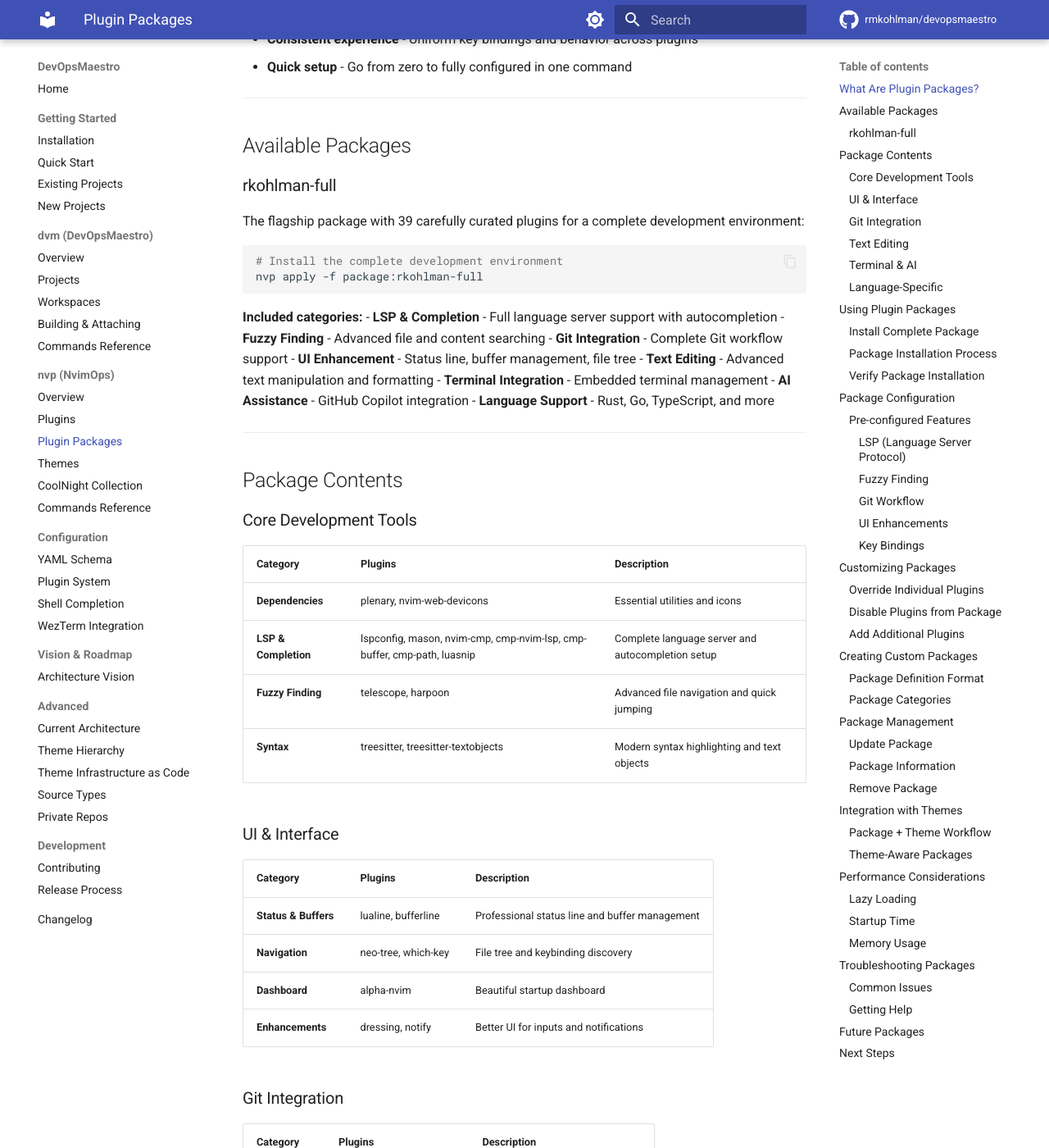
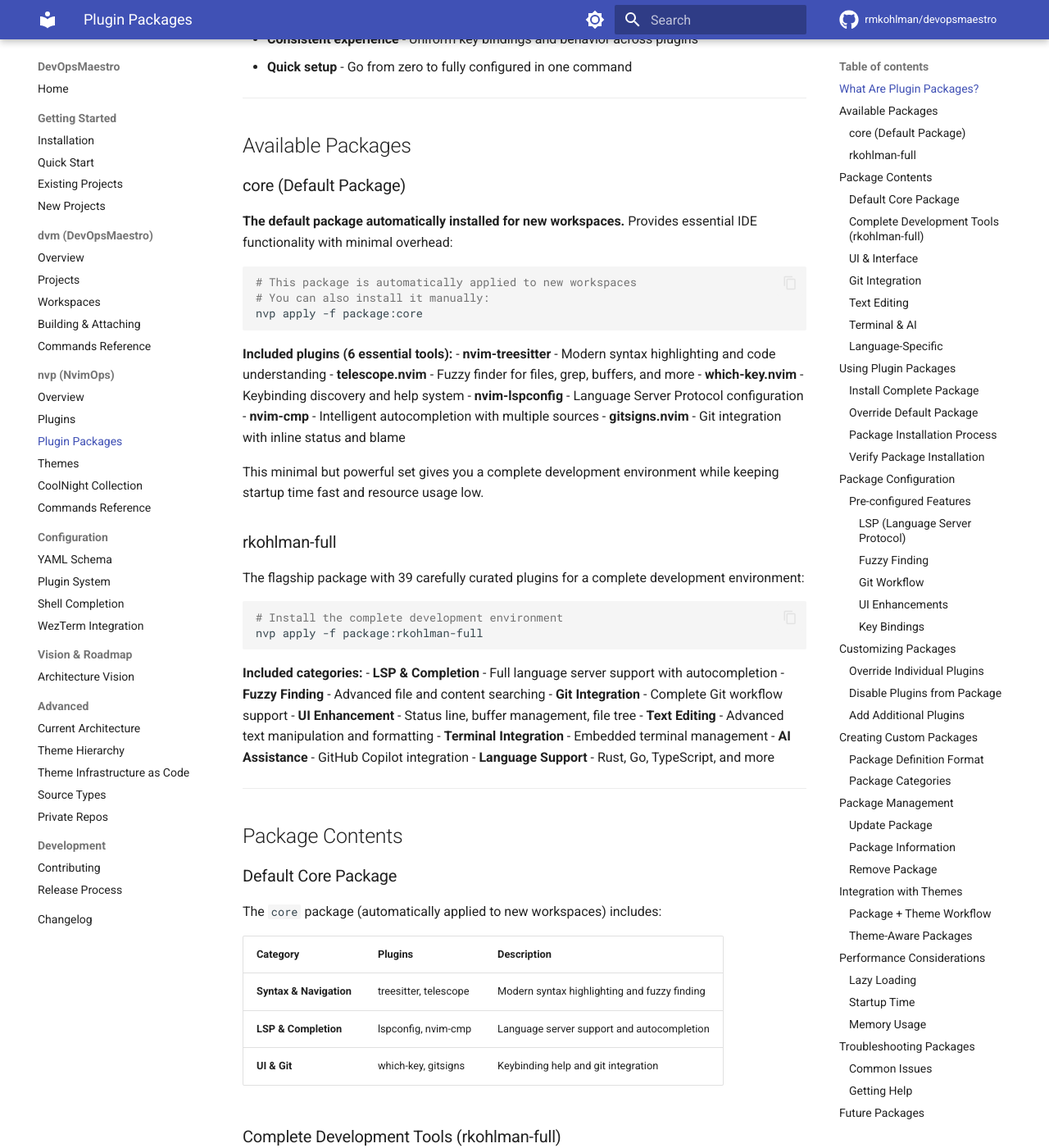
Before and after one commit to rmkohlman/devopsmaestro, an MkDocs documentation site: the page built from docs/nvp/packages.md, in a window 1280 px wide and 1400 px high, scrolled down 447 px. Shown: the whole window at 82% size. Built offline with MkDocs 1.6.1 and Material for MkDocs 9.7.7, drawn with Linux system fonts in a browser that asks for light colours; comment, search, counter and statistics services are not loaded; the version menu is left out; some of the changed text lies outside the part shown.

Commit message:
feat: add default nvim configuration for new workspaces
New workspaces now automatically get:
- lazyvim structure
- core plugin package (treesitter, telescope, which-key, lspconfig, nvim-cmp, gitsigns)

Includes documentation updates for the new feature.

````diff
--- a/docs/nvp/packages.md
+++ b/docs/nvp/packages.md
@@ -16,6 +16,26 @@
 ---
 
 ## Available Packages
+
+### core (Default Package)
+
+**The default package automatically installed for new workspaces.** Provides essential IDE functionality with minimal overhead:
+
+```bash
+# This package is automatically applied to new workspaces
+# You can also install it manually:
+nvp apply -f package:core
+```
+
+**Included plugins (6 essential tools):**
+- **nvim-treesitter** - Modern syntax highlighting and code understanding
+- **telescope.nvim** - Fuzzy finder for files, grep, buffers, and more
+- **which-key.nvim** - Keybinding discovery and help system
+- **nvim-lspconfig** - Language Server Protocol configuration
+- **nvim-cmp** - Intelligent autocompletion with multiple sources
+- **gitsigns.nvim** - Git integration with inline status and blame
+
+This minimal but powerful set gives you a complete development environment while keeping startup time fast and resource usage low.
 
 ### rkohlman-full
 
@@ -40,7 +60,17 @@
 
 ## Package Contents
 
-### Core Development Tools
+### Default Core Package
+
+The `core` package (automatically applied to new workspaces) includes:
+
+| Category | Plugins | Description |
+|----------|---------|-------------|
+| **Syntax & Navigation** | treesitter, telescope | Modern syntax highlighting and fuzzy finding |
+| **LSP & Completion** | lspconfig, nvim-cmp | Language server support and autocompletion |
+| **UI & Git** | which-key, gitsigns | Keybinding help and git integration |
+
+### Complete Development Tools (rkohlman-full)
 
 | Category | Plugins | Description |
 |----------|---------|-------------|
@@ -99,6 +129,22 @@
 
 # Start using your fully configured Neovim
 nvim
+```
+
+### Override Default Package
+
+If you want to replace the default `core` package:
+
+```bash
+# Remove default core package
+nvp package remove core
+
+# Install different package
+nvp apply -f package:rkohlman-full
+
+# Or install individual plugins
+nvp apply -f plugin:neo-tree
+nvp apply -f plugin:copilot
 ```
 
 ### Package Installation Process
````
Also changed, not shown: CHANGELOG.md (+17 -0 lines), README.md (+1 -0 lines), docs/dvm/workspaces.md (+16 -0 lines), docs/getting-started/new-projects.md (+25 -8 lines), docs/getting-started/quickstart.md (+19 -1 lines), docs/index.md (+1 -0 lines), docs/nvp/overview.md (+24 -1 lines), 8 other files.
